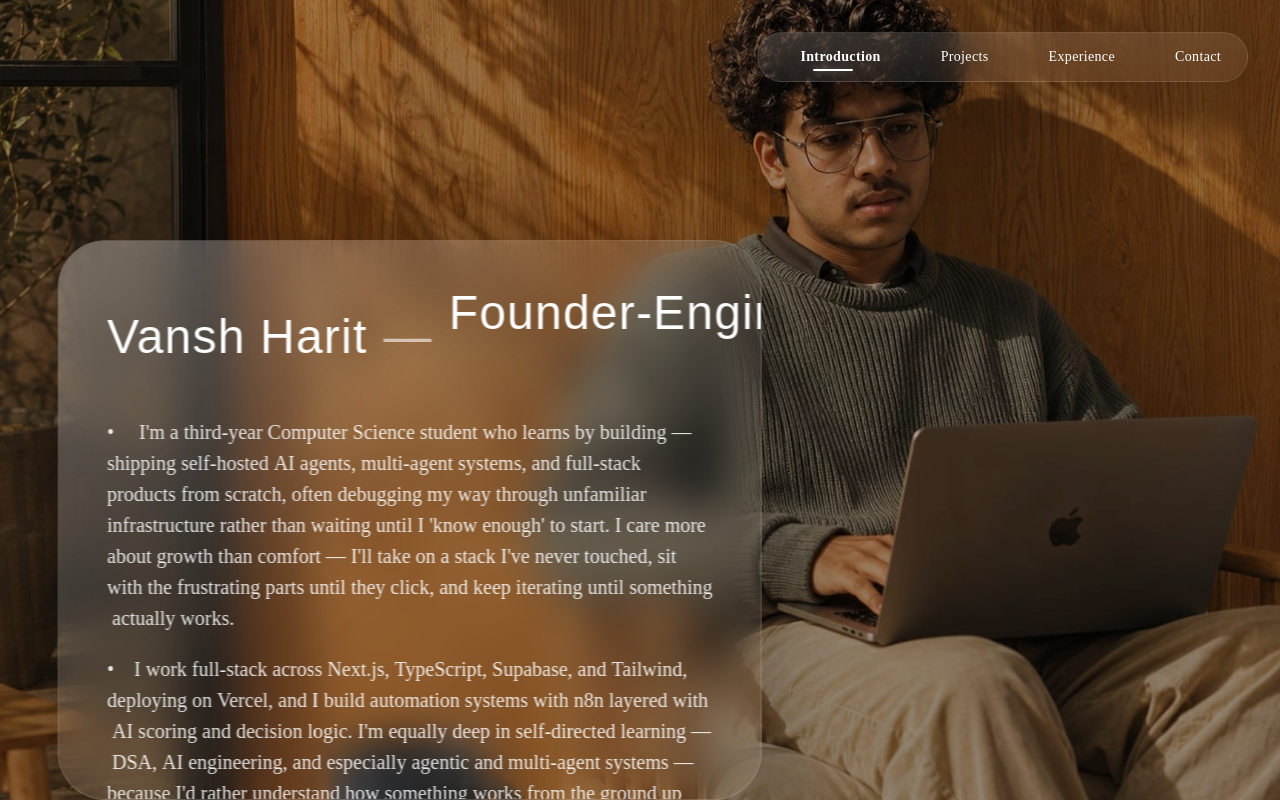
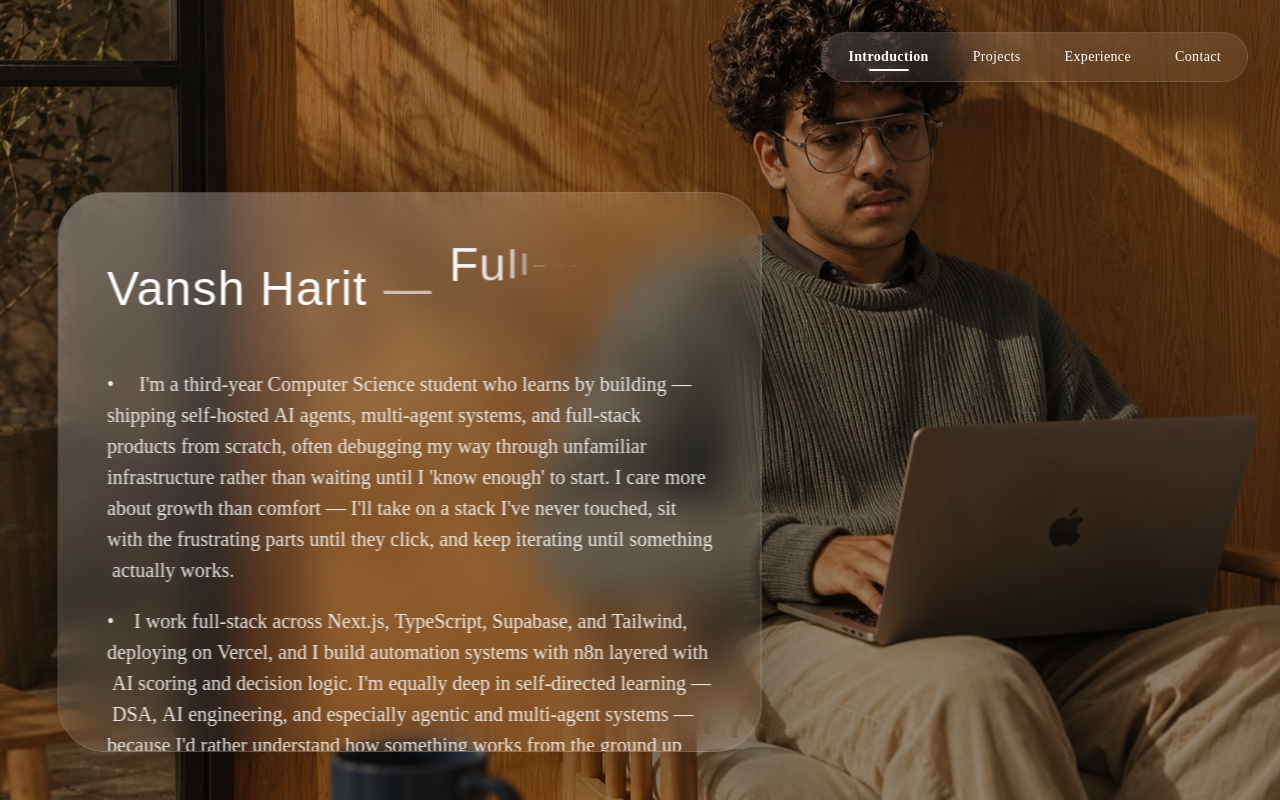
Before and after one commit to Vansh-Harit/vanshharit, a Next.js app: page / in a window 1280 px wide. Built offline with nearby package versions, Linux system fonts and the light colour scheme.

Commit message:
ui changes

```diff
--- a/src/app/globals.css
+++ b/src/app/globals.css
@@ -124,6 +124,12 @@
   * {
     @apply border-border outline-ring/50;
   }
+  html,
+  body {
+    height: 100%;
+    overflow: hidden;
+    overscroll-behavior: none;
+  }
   body {
     @apply bg-background text-foreground;
   }
@@ -135,7 +141,7 @@
 @media (min-width: 1024px) {
   :root {
     --card-x: -18vw;
-    --card-y: 15vh;
+    --card-y: 9vh;
   }
 }
 
--- a/src/app/layout.tsx
+++ b/src/app/layout.tsx
@@ -85,10 +85,10 @@ export default function RootLayout({
       lang="en"
       className={`${geistSans.variable} ${geistMono.variable} h-full antialiased`}
     >
-      <body className="min-h-full flex flex-col text-white bg-black">
+      <body className="h-full flex flex-col text-white bg-black overflow-hidden overscroll-none">
         <PersonStructuredData />
         {/* Foreground Content Layer */}
-        <main className="relative z-10 flex flex-col flex-1 min-h-full w-full">
+        <main className="relative z-10 flex flex-col flex-1 h-full w-full overflow-hidden overscroll-none">
           {children}
         </main>
         <Analytics />
--- a/src/app/page.tsx
+++ b/src/app/page.tsx
@@ -101,7 +101,7 @@ export default function Home() {
   return (
     <main
       className={cn(
-        "min-h-screen bg-transparent relative overflow-hidden flex flex-col",
+        "relative flex h-full min-h-[100dvh] max-h-[100dvh] w-full flex-col overflow-hidden bg-transparent overscroll-none",
         isDarkMode ||
           activeSection === "Experience" ||
           activeSection === "Contact"
@@ -114,7 +114,7 @@ export default function Home() {
         onSelectSection={(section) => setActiveSection(section)}
       />
 
-      <div className="flex-1 relative w-full h-full">
+      <div className="relative h-full w-full flex-1 overflow-hidden">
         <AnimatePresence mode="wait">
           {activeSection === "Introduction" && (
             <motion.div
--- a/src/components/layout/Navbar.tsx
+++ b/src/components/layout/Navbar.tsx
@@ -55,7 +55,7 @@ export default function Navbar({
               {isActive && (
                 <motion.div
                   layoutId="activeUnderline"
-                  className="absolute bottom-1 z-20 h-[2.5px] w-7 rounded-full bg-black shadow-[0_0_8px_rgba(0,0,0,0.35)] dark:bg-white dark:shadow-[0_0_8px_rgba(255,255,255,0.35)] md:w-10"
+                  className="absolute bottom-1 left-1/2 -translate-x-1/2 z-20 h-[2.5px] w-7 rounded-full bg-black shadow-[0_0_8px_rgba(0,0,0,0.35)] dark:bg-white dark:shadow-[0_0_8px_rgba(255,255,255,0.35)] md:w-10"
                   transition={{ type: "spring", stiffness: 380, damping: 30 }}
                 />
               )}
--- a/src/components/sections/experience/Scene.tsx
+++ b/src/components/sections/experience/Scene.tsx
@@ -19,7 +19,7 @@ const EXPERIENCES: ExperienceData[] = [
   },
   {
     company: "OnePlay",
-    role: "Assistant Support Manager",
+    role: "Assistant Support Executive",
     duration: "May 2024 - Dec 2024",
     description: [
       "Managed day-to-day support operations, overseeing ticket queues and escalation workflows.",
--- a/src/components/sections/hero/Hero.tsx
+++ b/src/components/sections/hero/Hero.tsx
@@ -17,8 +17,9 @@ export default function Hero() {
     desktopQuery.addEventListener("change", updateLayout);
     return () => desktopQuery.removeEventListener("change", updateLayout);
   }, []);
+
   return (
-    <section className="relative min-h-screen w-full overflow-hidden">
+    <section className="absolute inset-0 h-full w-full overflow-hidden overscroll-none select-none">
       {/* Background is strictly scoped to Introduction Page */}
       <div className="fixed inset-0 pointer-events-none select-none -z-10">
         <Image
@@ -33,7 +34,7 @@ export default function Hero() {
       </div>
 
       {/* Glass Card */}
-      <div className="absolute inset-0 flex items-start justify-center px-6 pb-6 pt-[calc(env(safe-area-inset-top)+5.5rem)] lg:items-center lg:p-6">
+      <div className="pointer-events-none absolute inset-0 flex items-start justify-center overflow-hidden overscroll-none px-4 pb-4 pt-[calc(env(safe-area-inset-top)+5rem)] lg:items-center lg:p-6">
         <motion.div
           initial={{
             opacity: 0,
@@ -45,7 +46,7 @@ export default function Hero() {
             opacity: 1,
             scale: 1,
             x: isDesktop ? "-18vw" : 0,
-            y: isDesktop ? "15vh" : 0,
+            y: isDesktop ? "9vh" : 0,
           }}
           transition={{
             opacity: { duration: 0.45, delay: 0 },
@@ -54,12 +55,12 @@ export default function Hero() {
             y: { duration: 0.8, delay: 0.45, type: "spring", bounce: 0.35 },
           }}
           className="
+            pointer-events-auto
             w-[92vw] lg:w-[55vw]
-            h-[calc(100dvh-env(safe-area-inset-top)-7rem)] lg:h-[70vh]
-            py-8 lg:py-0
+            h-[calc(100dvh-env(safe-area-inset-top)-6.5rem)] lg:h-[70vh]
             max-w-[1400px]
             max-h-[900px]
-            rounded-[48px]
+            rounded-[36px] sm:rounded-[48px]
             border border-white/15
             bg-gradient-to-br
             from-white/15
@@ -70,9 +71,9 @@ export default function Hero() {
             relative
             overflow-hidden
             flex
-            items-center
-            justify-center
+            flex-col
             will-change-transform
+            overscroll-none
           "
         >
           {/* Top-left highlight reflection for the premium liquid glass look */}
@@ -88,7 +89,7 @@ export default function Hero() {
             "
           />
 
-          <div className="scrollbar-hide relative z-10 flex h-full w-full flex-col justify-start overflow-x-hidden overflow-y-auto p-5 min-[380px]:p-8 md:p-12">
+          <div className="scrollbar-hide relative z-10 flex h-full w-full flex-col justify-start overflow-x-hidden overflow-y-auto overscroll-contain touch-pan-y p-5 min-[380px]:p-8 md:p-12">
             <motion.div
               initial={{ opacity: 0, y: 15 }}
               animate={{ opacity: 1, y: 0 }}
@@ -101,7 +102,7 @@ export default function Hero() {
               <span className="font-stack hidden xl:inline-block text-3xl md:text-4xl lg:text-5xl font-medium text-white tracking-wide mx-2 opacity-60">—</span>
               <TextFlip
                 words={["Founder-Engineer", "Full-Stack Builder"]}
-                duration={7000}
+                duration={4000}
                 className="font-stack mt-1 text-2xl font-medium tracking-wide text-white min-[380px]:text-3xl md:text-4xl lg:text-5xl xl:mt-0"
               />
             </motion.div>
--- a/src/components/ui/interactive-hover-button.tsx
+++ b/src/components/ui/interactive-hover-button.tsx
@@ -10,18 +10,23 @@ export function InteractiveHoverButton({
   return (
     <button
       className={cn(
-        "group bg-transparent relative w-auto cursor-pointer overflow-hidden rounded-full p-2 px-6 text-center font-medium text-white transition-colors",
+        "group relative w-auto cursor-pointer overflow-hidden rounded-full bg-transparent p-2 px-6 text-center font-medium text-white transition-colors",
         className
       )}
       {...props}
     >
-      <div className="flex items-center justify-center gap-2">
-        <div className="h-2 w-2 scale-0 rounded-full bg-black/10 transition-all duration-300 group-hover:scale-[100.8] dark:bg-white/15"></div>
+      <div
+        className="pointer-events-none absolute inset-0 flex items-center justify-center overflow-hidden"
+        aria-hidden="true"
+      >
+        <div className="h-2 w-2 scale-0 rounded-full bg-black/10 transition-all duration-300 group-hover:scale-[100.8] dark:bg-white/15" />
+      </div>
+      <div className="flex items-center justify-center">
         <span className="inline-block transition-all duration-300 group-hover:translate-x-12 group-hover:opacity-0">
           {children}
         </span>
       </div>
-      <div className="absolute top-0 z-10 flex h-full w-full translate-x-12 items-center justify-center gap-2 opacity-0 transition-all duration-300 group-hover:translate-x-0 group-hover:opacity-100">
+      <div className="absolute inset-0 z-10 flex h-full w-full translate-x-12 items-center justify-center opacity-0 transition-all duration-300 group-hover:translate-x-0 group-hover:opacity-100">
         <span>{children}</span>
       </div>
     </button>
--- a/src/components/ui/terminal.tsx
+++ b/src/components/ui/terminal.tsx
@@ -72,10 +72,13 @@ const projects: Project[] = [
   },
   {
     id: "contestic",
-    railLabel: "Contestic [building]",
+    railLabel: "Contestic [live]",
     path: "contestic",
     title: "Contestic - Full-Stack Contest Platform",
-    date: "Building",
+    date: "Live",
+    linkLabel: "Contestic",
+    linkHref: "https://contestic.in/",
+    linkType: "website",
     technologies:
       "Next.js, TypeScript, Supabase (PostgreSQL/Auth/Realtime), Razorpay, Cloudflare R2, Resend, Upstash Redis, Sentry, Netlify",
     techStack: [
```
